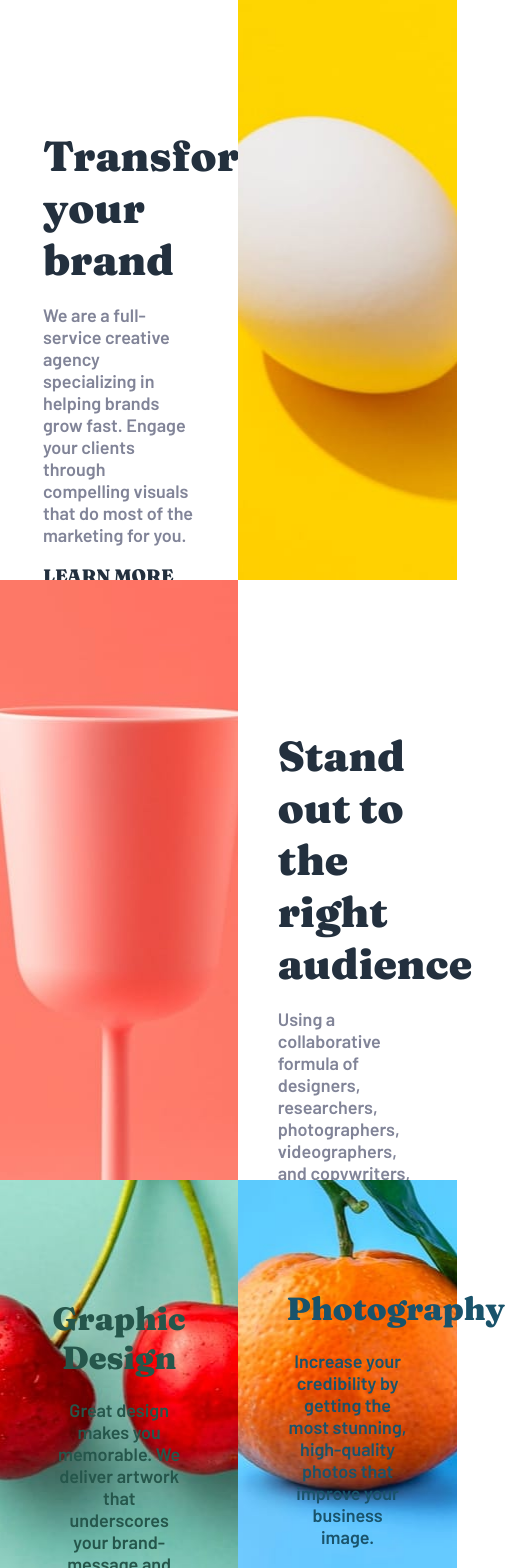
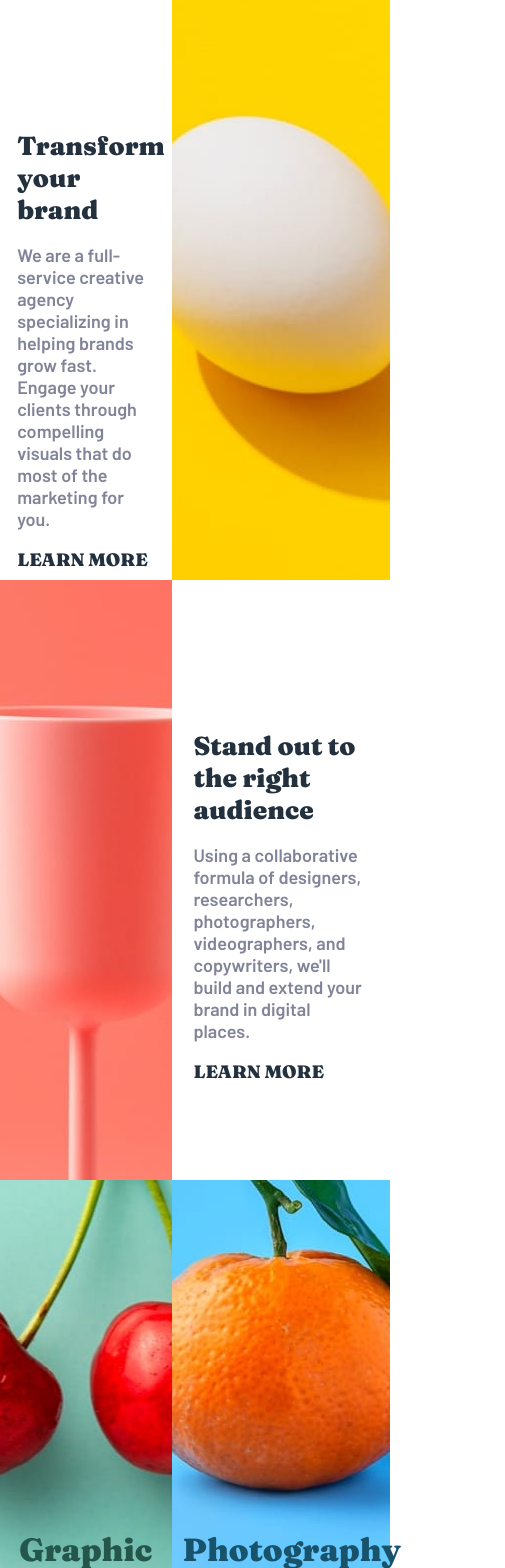
Before and after one commit to DanGraham23/Sunnyside, a React (Create React App) app in the folder client/: page / in a window 390 px wide. Shown: the part 820-2388 px from the top of the page, 505 px wide, since content can reach past the window. Built offline with nearby package versions, Linux system fonts and the light colour scheme; the HTML template or start-up script is replaced by a standard one.

Commit message:
add additional responsiveness

```diff
--- a/client/src/components/About/style.css
+++ b/client/src/components/About/style.css
@@ -104,6 +104,46 @@
 }
 
 
+@media screen and (max-width: 1920px) {
+
+    .image-and-descr-container{
+        width: 50%;
+        margin-top: 350px;
+    }
+
+}
+
+@media screen and (max-width: 1200px) {
+
+    .image-and-descr-container{
+        width: 90%;
+        margin-top: 350px;
+    }
+
+    .about-descr-heading{
+        font-size: 36px;
+    }
+
+
+}
+
+@media screen and (max-width: 768px) {
+
+    .image-and-descr-container{
+        width: 90%;
+        margin-top: 350px;
+    }
+
+    .about-descr-heading{
+        font-size: 26px;
+    }
+
+    .about-descr-container{
+        width: 80%;
+        height: 50%;
+    }
+}
+
 @media screen and (max-width: 375px) {
 
     .about-container{
@@ -132,7 +172,7 @@
     }
 
     .about-descr-heading{
-        font-size: 36px;
+        font-size: 26px;
     }
 
     .about-descr-container{
--- a/client/src/components/Testimonials/style.css
+++ b/client/src/components/Testimonials/style.css
@@ -2,10 +2,6 @@
     height: 800px;
     background-color: var(--neutral-white);
     text-align: center;
-    display: flex;
-    align-items: center;
-    justify-content: center;
-    flex-direction: column;
 }
 
 .testimonial-header{
@@ -14,6 +10,7 @@
     color: var(--neutral-gray-blue);
     letter-spacing: 4px;
     margin-bottom: 100px;
+    padding-top: 100px;
 }
 
 .testimonials-row{
@@ -22,6 +19,7 @@
     align-items: center;
     justify-content: center;
     gap: 30px;
+    height: 500px;
 }
 
 .testimonial{
@@ -29,7 +27,7 @@
     flex-direction: column;
     align-items: center;
     justify-content: center;
-    width: 25%;
+    width: 30%;
 }
 
 .testimonial-img{
@@ -42,6 +40,7 @@
 .testimonial-descr{
     margin-bottom: 60px;
     font-family: 'Barlow';
+    height: 125px;
     color: var(--neutral-very-dark-gray-blue);
 }
 
@@ -61,10 +60,27 @@
 }
 
 
+@media screen and (max-width: 1024px) {
+
+    .testimonial-descr{
+        font-size: 16px;
+    }
+
+    .testimonial-name{
+        font-size: 18px;
+    }
+  }
+
 @media screen and (max-width: 375px) {
+    .testimonial-header{
+
+    }
+
     .testimonials-container{
         height: 1200px;
-
+        display: flex;
+        flex-direction: column;
+        gap: 200px;
     }
 
     .testimonials-row{
--- a/client/src/index.css
+++ b/client/src/index.css
@@ -59,6 +59,14 @@ p{
   background-size: cover;
 }
 
+@media screen and (max-width: 768px) {
+  .basic-img-grid{
+    display: grid;
+    grid-template-columns: repeat(2, 1fr);
+    grid-template-rows: repeat(2, 1fr);
+  }
+}
+
 @media screen and (max-width:375px) {
   .basic-img-grid{
     display: grid;
```
